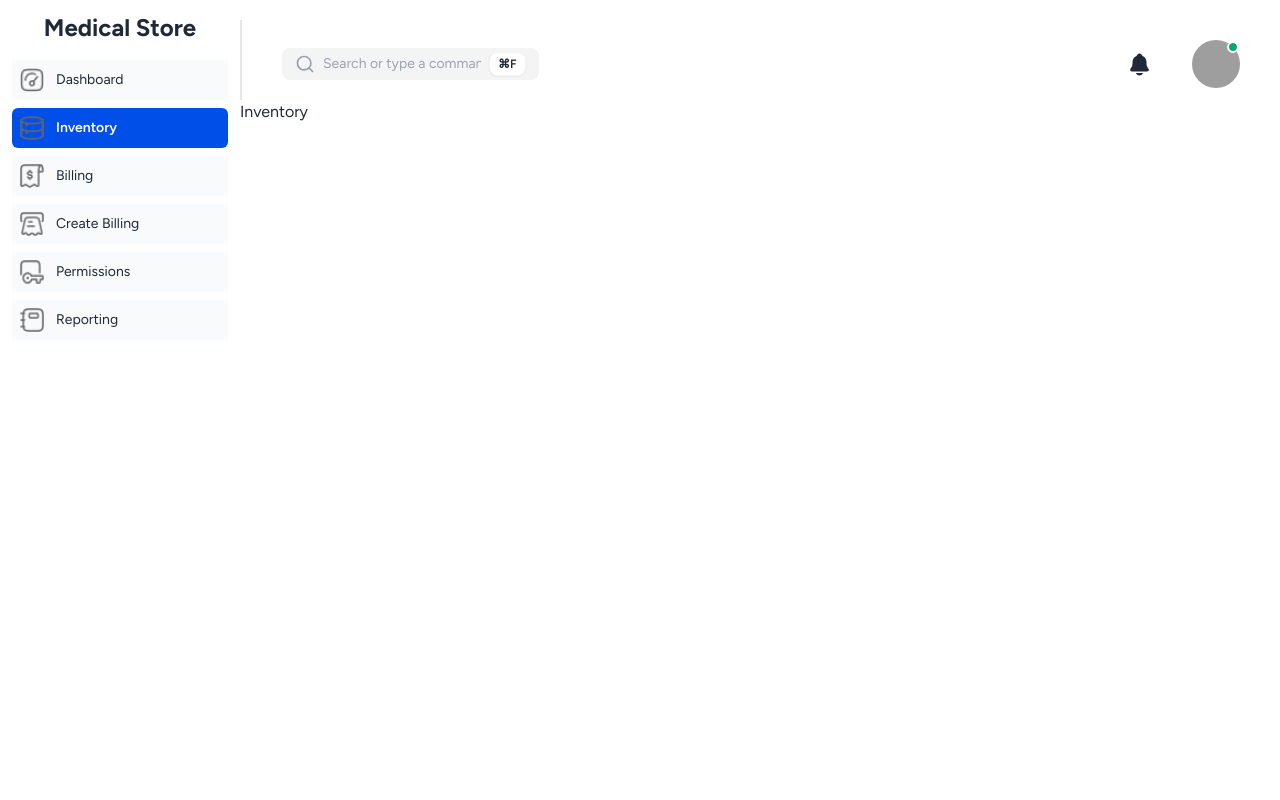
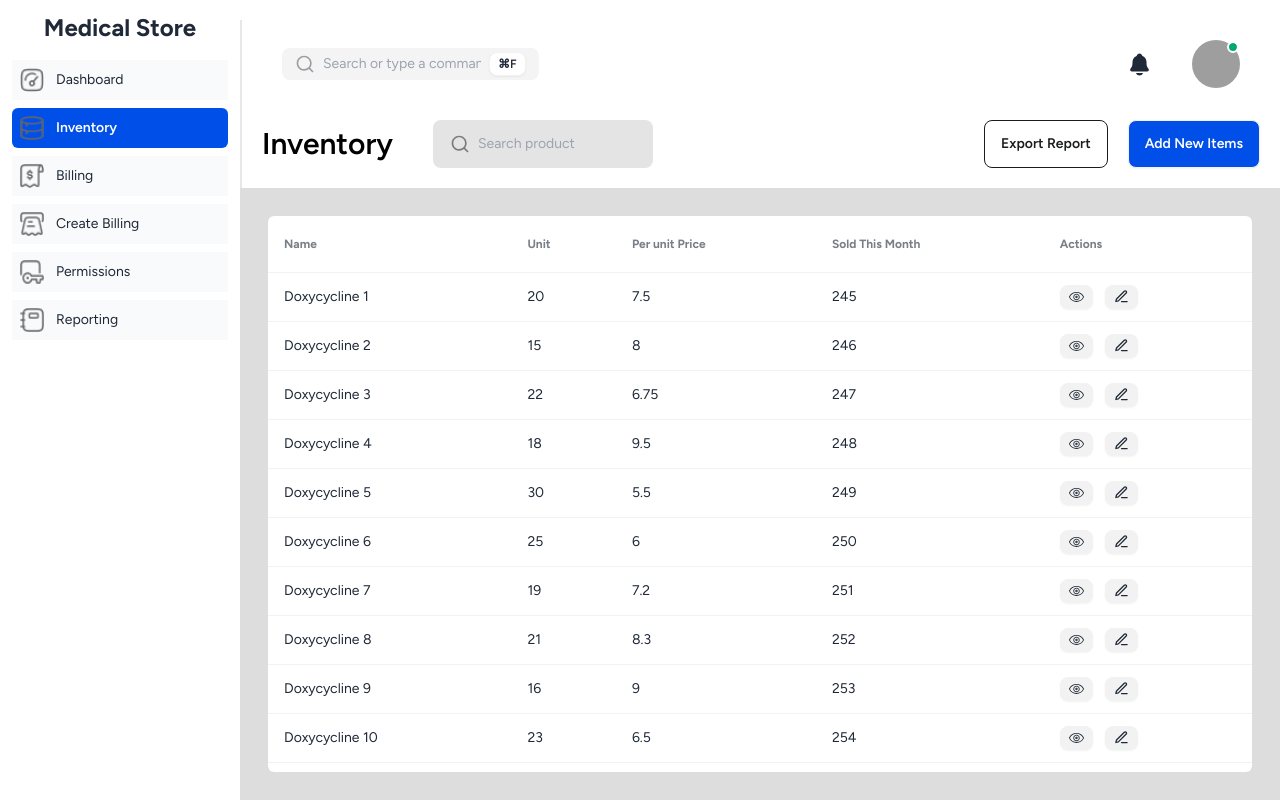
Before and after one commit to A1-mamun/Medical-Store, a React (Vite) app: page /inventory in a window 1280 px wide. Built offline with nearby package versions, Linux system fonts and the light colour scheme; grey boxes are pictures that could not be loaded.

Commit message:
Invetory page created and demo pagination done

```diff
--- a/src/Pages/Inventory/Inventory.jsx
+++ b/src/Pages/Inventory/Inventory.jsx
@@ -1,5 +1,165 @@
+import { useState } from "react";
+import { FiEdit3 } from "react-icons/fi";
+import { IoMdArrowDropleft, IoMdArrowDropright } from "react-icons/io";
+import { RiSearchLine } from "react-icons/ri";
+import { TfiEye } from "react-icons/tfi";
+
 const Inventory = () => {
-  return <div>Inventory</div>;
+  const [currentPage, setCurrentPage] = useState(1);
+
+  const customers = [
+    { id: 1, name: "Doxycycline 1", unit: 20, price: 7.5, sold: 245 },
+    { id: 2, name: "Doxycycline 2", unit: 15, price: 8.0, sold: 246 },
+    { id: 3, name: "Doxycycline 3", unit: 22, price: 6.75, sold: 247 },
+    { id: 4, name: "Doxycycline 4", unit: 18, price: 9.5, sold: 248 },
+    { id: 5, name: "Doxycycline 5", unit: 30, price: 5.5, sold: 249 },
+    { id: 6, name: "Doxycycline 6", unit: 25, price: 6.0, sold: 250 },
+    { id: 7, name: "Doxycycline 7", unit: 19, price: 7.2, sold: 251 },
+    { id: 8, name: "Doxycycline 8", unit: 21, price: 8.3, sold: 252 },
+    { id: 9, name: "Doxycycline 9", unit: 16, price: 9.0, sold: 253 },
+    { id: 10, name: "Doxycycline 10", unit: 23, price: 6.5, sold: 254 },
+    { id: 11, name: "Doxycycline 11", unit: 28, price: 7.8, sold: 255 },
+    { id: 12, name: "Doxycycline 12", unit: 17, price: 8.5, sold: 256 },
+    { id: 13, name: "Doxycycline 13", unit: 24, price: 7.0, sold: 257 },
+    { id: 14, name: "Doxycycline 14", unit: 20, price: 6.9, sold: 258 },
+    { id: 15, name: "Doxycycline 15", unit: 27, price: 7.1, sold: 259 },
+    { id: 16, name: "Doxycycline 16", unit: 18, price: 8.2, sold: 260 },
+    { id: 17, name: "Doxycycline 17", unit: 22, price: 9.3, sold: 261 },
+    { id: 18, name: "Doxycycline 18", unit: 26, price: 6.7, sold: 262 },
+    { id: 19, name: "Doxycycline 19", unit: 19, price: 8.1, sold: 263 },
+    { id: 20, name: "Doxycycline 20", unit: 21, price: 7.4, sold: 264 },
+    { id: 21, name: "Doxycycline 21", unit: 15, price: 8.6, sold: 265 },
+    { id: 22, name: "Doxycycline 22", unit: 28, price: 7.9, sold: 266 },
+    { id: 23, name: "Doxycycline 23", unit: 24, price: 6.4, sold: 267 },
+    { id: 24, name: "Doxycycline 24", unit: 23, price: 7.6, sold: 268 },
+    { id: 25, name: "Doxycycline 25", unit: 27, price: 8.4, sold: 269 },
+    { id: 26, name: "Doxycycline 26", unit: 18, price: 7.3, sold: 270 },
+    { id: 27, name: "Doxycycline 27", unit: 22, price: 8.0, sold: 271 },
+    { id: 28, name: "Doxycycline 28", unit: 17, price: 7.2, sold: 272 },
+    { id: 29, name: "Doxycycline 29", unit: 20, price: 8.5, sold: 273 },
+    { id: 30, name: "Doxycycline 30", unit: 26, price: 7.7, sold: 274 },
+    { id: 31, name: "Doxycycline 31", unit: 24, price: 7.1, sold: 275 },
+    { id: 32, name: "Doxycycline 32", unit: 21, price: 8.3, sold: 276 },
+    { id: 33, name: "Doxycycline 33", unit: 19, price: 7.0, sold: 277 },
+    { id: 34, name: "Doxycycline 34", unit: 23, price: 8.1, sold: 278 },
+    { id: 35, name: "Doxycycline 35", unit: 27, price: 6.8, sold: 279 },
+    { id: 36, name: "Doxycycline 36", unit: 18, price: 8.4, sold: 280 },
+    { id: 37, name: "Doxycycline 37", unit: 22, price: 7.5, sold: 281 },
+    { id: 38, name: "Doxycycline 38", unit: 20, price: 7.9, sold: 282 },
+    { id: 39, name: "Doxycycline 39", unit: 25, price: 8.6, sold: 283 },
+    { id: 40, name: "Doxycycline 40", unit: 17, price: 7.8, sold: 284 },
+    { id: 41, name: "Doxycycline 41", unit: 28, price: 6.7, sold: 285 },
+    { id: 42, name: "Doxycycline 42", unit: 19, price: 7.6, sold: 286 },
+    { id: 43, name: "Doxycycline 43", unit: 21, price: 8.0, sold: 287 },
+    { id: 44, name: "Doxycycline 44", unit: 23, price: 7.2, sold: 288 },
+    { id: 45, name: "Doxycycline 45", unit: 24, price: 8.5, sold: 289 },
+    { id: 46, name: "Doxycycline 46", unit: 22, price: 7.3, sold: 290 },
+    { id: 47, name: "Doxycycline 47", unit: 20, price: 7.4, sold: 291 },
+    { id: 48, name: "Doxycycline 48", unit: 19, price: 8.2, sold: 292 },
+    { id: 49, name: "Doxycycline 49", unit: 18, price: 7.7, sold: 293 },
+    { id: 50, name: "Doxycycline 50", unit: 26, price: 8.1, sold: 294 },
+  ];
+  const totalCustomer = customers.length;
+  const itemsPerPage = 11;
+  const numberOfPages = Math.ceil(totalCustomer / itemsPerPage);
+  const pages = [...Array(numberOfPages).keys()];
+  console.log(pages);
+
+  const handlePrevious = () => {
+    if (currentPage > 1) setCurrentPage(currentPage - 1);
+  };
+  const handleNext = () => {
+    if (currentPage < pages.length) setCurrentPage(currentPage + 1);
+  };
+
+  return (
+    <div>
+      <div className="bg-white p-5 border-l-2">
+        <div className="flex items-center justify-between">
+          <div className="flex items-center gap-10">
+            <h2 className="text-3xl text-[#000000] font-semibold">Inventory</h2>
+            <label className="input input-md bg-[#E4E4E4] flex items-center gap-2 w-full max-w-sm">
+              <RiSearchLine size={20} className="text-[#7B7B7B]" />
+              <input
+                type="text"
+                className="grow"
+                placeholder="Search product"
+              />
+            </label>
+          </div>
+          <div className="flex gap-5">
+            <button className="btn bg-white btn-outline text-[#1A1D1F] outline-[#EFEFEF]">
+              Export Report
+            </button>
+            <button className="btn text-white bg-[#004FE8]">
+              Add New Items
+            </button>
+          </div>
+        </div>
+      </div>
+      <div className="w-full h-[calc(100vh-188px)] bg-[#DDDDDD] p-7">
+        <div className="overflow-x-auto bg-white rounded-md h-full">
+          <table className="table">
+            {/* head */}
+            <thead className="h-14">
+              <tr>
+                <th>Name</th>
+                <th>Unit</th>
+                <th>Per unit Price</th>
+                <th>Sold This Month</th>
+                <th>Actions</th>
+              </tr>
+            </thead>
+            <tbody>
+              {customers.map((customer, idx) => (
+                <tr key={idx}>
+                  <td>{customer.name}</td>
+                  <td>{customer.unit}</td>
+                  <td>{customer.price}</td>
+                  <td>{customer.sold}</td>
+                  <td className="flex gap-3">
+                    <button className="btn btn-xs">
+                      <TfiEye size={15} />
+                    </button>
+                    <button className="btn btn-xs">
+                      <FiEdit3 size={15} />
+                    </button>
+                  </td>
+                </tr>
+              ))}
+            </tbody>
+          </table>
+          <div className="space-x-3 mb-5 flex justify-center items-center">
+            <button
+              disabled={currentPage === 1}
+              onClick={handlePrevious}
+              className="btn btn-sm"
+            >
+              <IoMdArrowDropleft /> Previous
+            </button>
+            {pages.map((page) => (
+              <button
+                onClick={() => setCurrentPage(page + 1)}
+                className={`btn btn-sm ${
+                  currentPage === page + 1 && "bg-black text-white"
+                }`}
+                key={page}
+              >
+                {page + 1}
+              </button>
+            ))}
+            <button
+              disabled={currentPage === pages.length}
+              onClick={handleNext}
+              className="btn btn-sm"
+            >
+              Next <IoMdArrowDropright />
+            </button>
+          </div>
+        </div>
+      </div>
+    </div>
+  );
 };
 
 export default Inventory;
```
